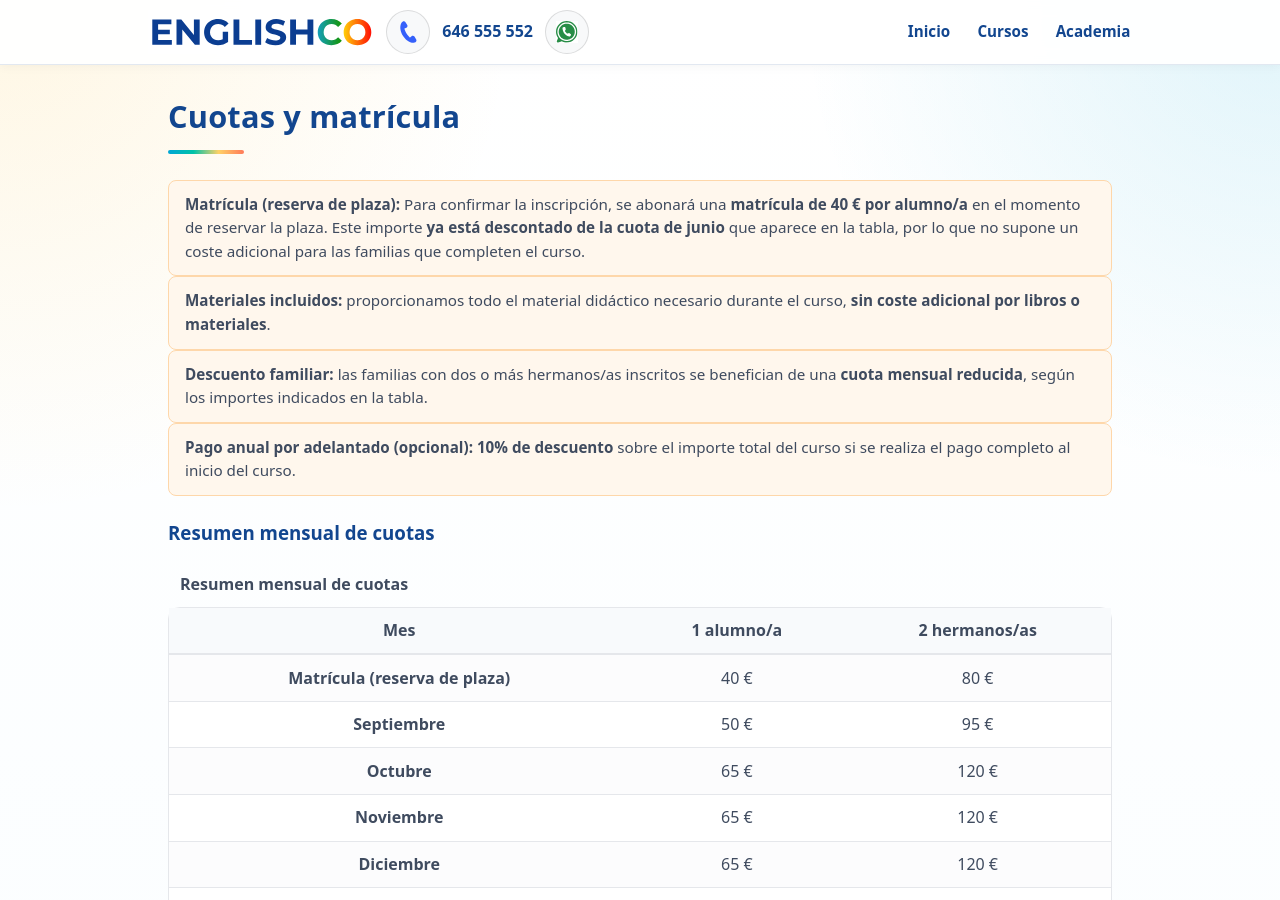
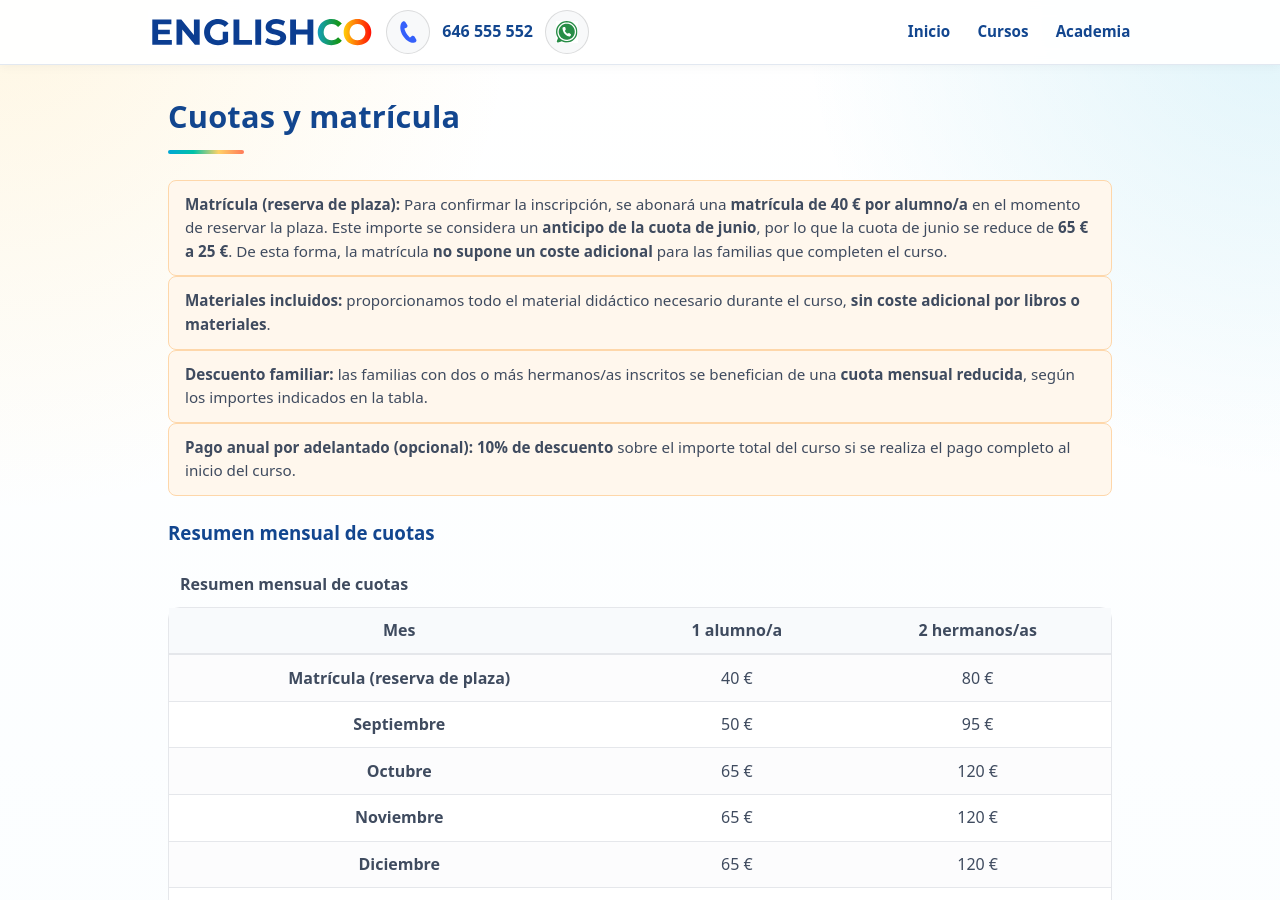
Before and after one commit to dixonbruce/englishco, a Jekyll site: the page built from condiciones.html, in a window 1280 px wide and 900 px high. Built offline with Jekyll 4.4.1, drawn with Linux system fonts in a browser that asks for light colours.

Commit message:
Update condiciones.html

```diff
--- a/condiciones.html
+++ b/condiciones.html
@@ -13,13 +13,14 @@ permalink: "/condiciones.html"
   <!-- ===================================================== -->
 
   <h2>Cuotas y matrícula</h2>
-
   <div class="note">
     <strong>Matrícula (reserva de plaza):</strong>
     Para confirmar la inscripción, se abonará una
     <strong>matrícula de 40 € por alumno/a</strong> en el momento de reservar la plaza.
-    Este importe <strong>ya está descontado de la cuota de junio</strong> que aparece en la tabla,
-    por lo que no supone un coste adicional para las familias que completen el curso.
+    Este importe se considera un <strong>anticipo de la cuota de junio</strong>,
+    por lo que la cuota de junio se reduce de <strong>65 € a 25 €</strong>.
+    De esta forma, la matrícula <strong>no supone un coste adicional</strong>
+    para las familias que completen el curso.
   </div>
 
   <div class="note">
```
